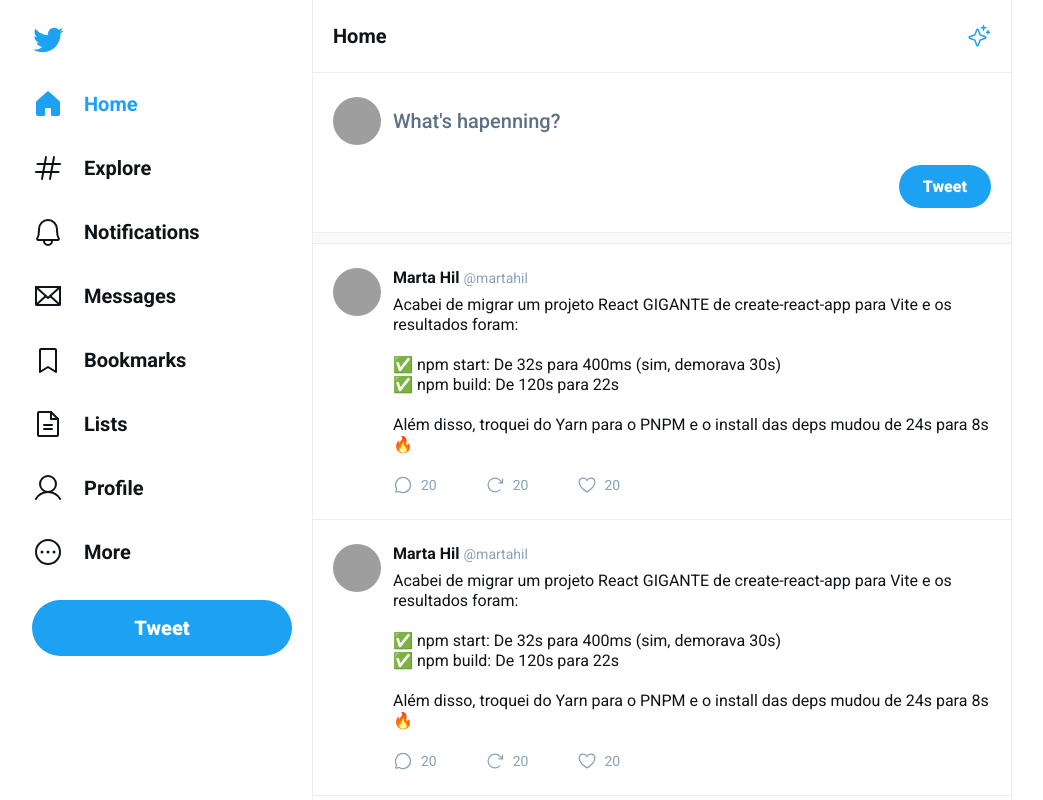
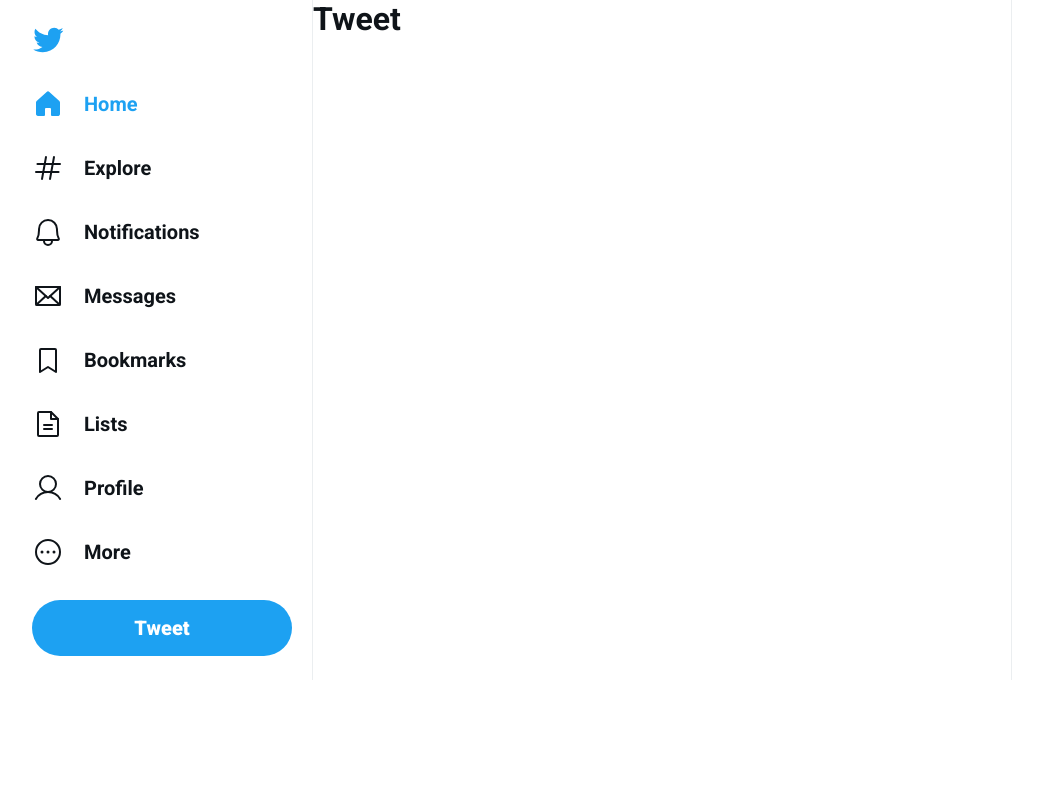
Before and after one commit to martahil/ui-twitter-react, a React (Vite) app: page /tweet in a window 1280 px wide. Shown: the top 800 px of the page, without its empty margins (128-1171 px from the left). Built offline with nearby package versions, Linux system fonts and the light colour scheme; grey boxes are pictures that could not be loaded.

Commit message:
routes + pages

```diff
--- a/package.json
+++ b/package.json
@@ -10,9 +10,13 @@
     "preview": "vite preview"
   },
   "dependencies": {
+    "localforage": "^1.10.0",
+    "match-sorter": "^6.3.4",
     "phosphor-react": "^1.4.1",
     "react": "^18.3.1",
-    "react-dom": "^18.3.1"
+    "react-dom": "^18.3.1",
+    "react-router-dom": "^6.26.1",
+    "sort-by": "^1.2.0"
   },
   "devDependencies": {
     "@eslint/js": "^9.9.0",
--- a/src/components/Tweet.tsx
+++ b/src/components/Tweet.tsx
@@ -1,7 +1,11 @@
 import { ArrowClockwise, ChatCircle, Heart } from 'phosphor-react';
 import './Tweet.css';
 
-export function Tweet() {
+interface TweetProps {
+  content: string
+}
+
+export function Tweet(props: TweetProps) {
 
   return (
     <a href='#' className="tweet">
@@ -13,14 +17,7 @@ export function Tweet() {
           <span>@martahil</span>
         </div>
 
-        <p>
-          Acabei de migrar um projeto React GIGANTE de create-react-app para Vite e os resultados foram: <br />
-          <br />
-          ✅ npm start: De 32s para 400ms (sim, demorava 30s) <br />
-          ✅ npm build: De 120s para 22s <br />
-          <br />
-          Além disso, troquei do Yarn para o PNPM e o install das deps mudou de 24s para 8s 🔥
-        </p>
+        <p>{props.content}</p>
 
         <div className="tweet-content-footer">
           <button type='button'>
--- a/src/global.css
+++ b/src/global.css
@@ -39,53 +39,3 @@ a {
   border-left: 1px solid #ebeef0;
   border-right: 1px solid #ebeef0;
 }
-
-.new-tweet-form {
-  padding: 1.5rem 1.25rem;
-  display: flex;
-  flex-direction: column;
-  gap: 0.5rem;
-}
-
-.new-tweet-form label {
-  display: flex;
-  gap: 0.75rem;
-}
-
-.new-tweet-form label img {
-  width: 3rem;
-  height: 3rem;
-  border-radius: 9999px;
-}
-
-.new-tweet-form label textarea {
-  flex: 1;
-  border: 0;
-  font-size: 1.25rem;
-  font-weight: 500;
-  margin-top: 0.75rem;
-  resize: none;
-}
-
-.new-tweet-form label textarea:focus {
-  outline: none;
-}
-
-.new-tweet-form label textarea::placeholder {
-  color: #5b7083;
-}
-
-.new-tweet-form button[type=submit] {
-  margin-left: auto;
-  background: var(--twitter-blue);
-  border-radius: 9999px;
-  padding: 0.75rem 1.5rem;
-  color: #FFF;
-  font-size: 1rem;
-  font-weight: 900;
-  border: 0;
-}
-
-.new-tweet-form button[type=submit]:hover {
-  filter: brightness(0.9);
-}
--- a/src/main.tsx
+++ b/src/main.tsx
@@ -3,10 +3,9 @@ import { createRoot } from 'react-dom/client'
 
 import './global.css';
 
-import { Tweet } from './components/Tweet';
 import { Sidebar } from './components/Sidebar';
-import { Header } from './components/Header';
-import { Separator } from './components/Separator';
+import { RouterProvider } from 'react-router-dom';
+import { router } from './routes';
 
 createRoot(document.getElementById('root')!).render(
   <StrictMode>
@@ -14,27 +13,9 @@ createRoot(document.getElementById('root')!).render(
       <Sidebar />
 
       <div className='content'>
-        <main className='timeline'>
 
-          <Header title='Home' />
+        <RouterProvider router={router} />
 
-          <form className='new-tweet-form'>
-            <label htmlFor="tweet">
-              <img src="https://github.com/martahil.png" alt='Marta Hil' />
-              <textarea id="tweet" placeholder="What's hapenning?" />
-            </label>
-
-            <button type='submit'>Tweet</button>
-          </form>
-
-          <Separator />
-
-          <Tweet />
-          <Tweet />
-          <Tweet />
-          <Tweet />
-
-        </main>
       </div>
     </div>
   </StrictMode>,
--- /dev/null
+++ b/src/pages/Timeline.css
@@ -0,0 +1,49 @@
+.new-tweet-form {
+  padding: 1.5rem 1.25rem;
+  display: flex;
+  flex-direction: column;
+  gap: 0.5rem;
+}
+
+.new-tweet-form label {
+  display: flex;
+  gap: 0.75rem;
+}
+
+.new-tweet-form label img {
+  width: 3rem;
+  height: 3rem;
+  border-radius: 9999px;
+}
+
+.new-tweet-form label textarea {
+  flex: 1;
+  border: 0;
+  font-size: 1.25rem;
+  font-weight: 500;
+  margin-top: 0.75rem;
+  resize: none;
+}
+
+.new-tweet-form label textarea:focus {
+  outline: none;
+}
+
+.new-tweet-form label textarea::placeholder {
+  color: #5b7083;
+}
+
+.new-tweet-form button[type=submit] {
+  margin-left: auto;
+  background: var(--twitter-blue);
+  border-radius: 9999px;
+  padding: 0.75rem 1.5rem;
+  color: #FFF;
+  font-size: 1rem;
+  font-weight: 900;
+  border: 0;
+}
+
+.new-tweet-form button[type=submit]:hover {
+  filter: brightness(0.9);
+}
--- /dev/null
+++ b/src/pages/Timeline.tsx
@@ -0,0 +1,38 @@
+import { Header } from "../components/Header";
+import { Separator } from "../components/Separator";
+import { Tweet } from "../components/Tweet";
+
+const tweets = [
+  "My first tweet 🙂",
+  "Testing...",
+  "It's working!"
+]
+
+import './Timeline.css';
+
+export function Timeline() {
+  return (
+
+    <main className='timeline'>
+
+      <Header title='Home' />
+
+      <form className='new-tweet-form'>
+        <label htmlFor="tweet">
+          <img src="https://github.com/martahil.png" alt='Marta Hil' />
+          <textarea id="tweet" placeholder="What's hapenning?" />
+        </label>
+
+        <button type='submit'>Tweet</button>
+      </form>
+
+      <Separator />
+
+      {tweets.map(tweet => {
+        return <Tweet key={tweet} content={tweet} />;
+      })}
+
+    </main>
+
+  );
+}
--- /dev/null
+++ b/src/routes.tsx
@@ -0,0 +1,13 @@
+import { createBrowserRouter } from "react-router-dom";
+import { Timeline } from "./pages/Timeline";
+
+export const router = createBrowserRouter([
+  {
+    path: '/',
+    element: <Timeline />
+  },
+  {
+    path: '/tweet',
+    element: <h1>Tweet</h1>
+  },
+])
```
Also changed, not shown: 1 other file (tests, documents, lock files or other folders).
